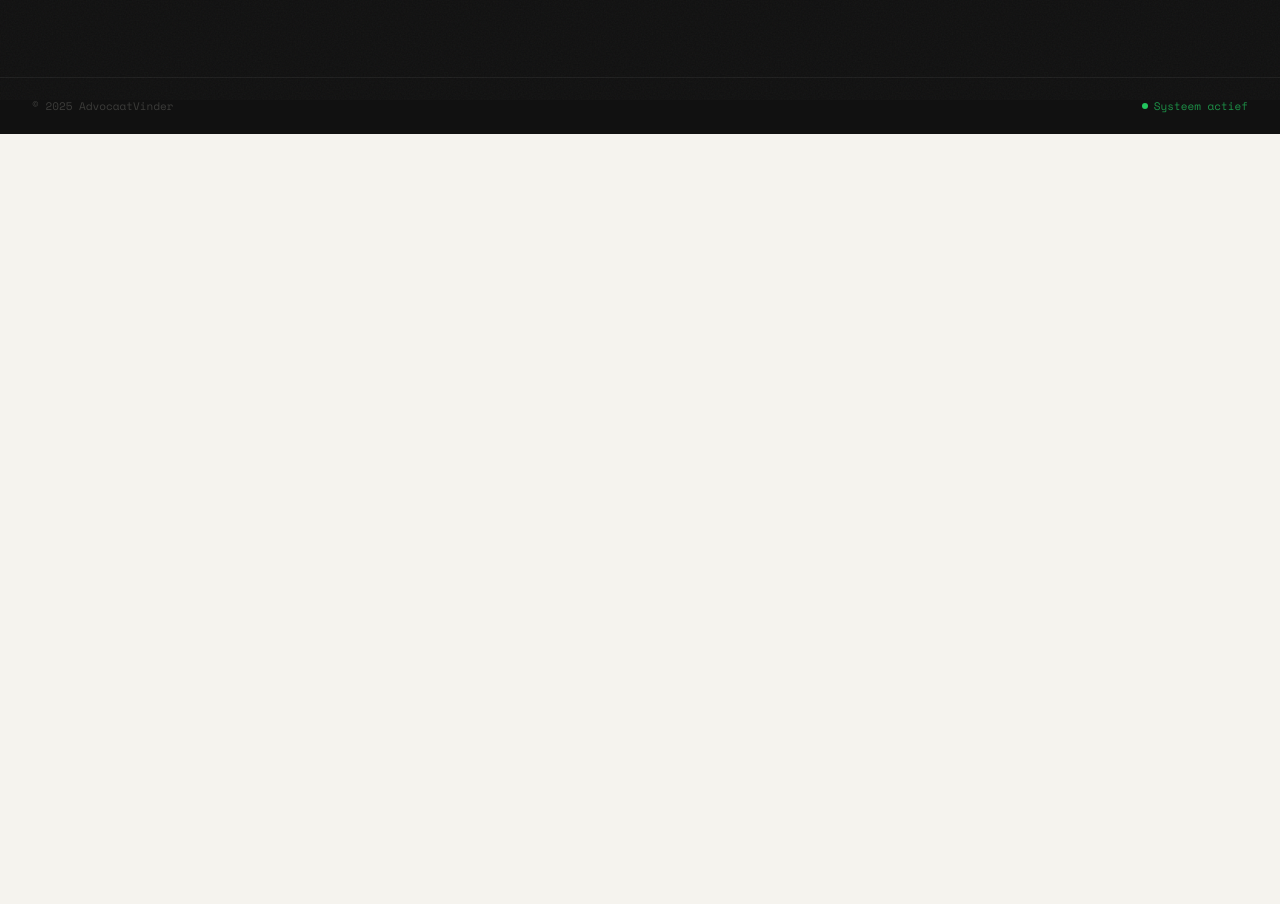
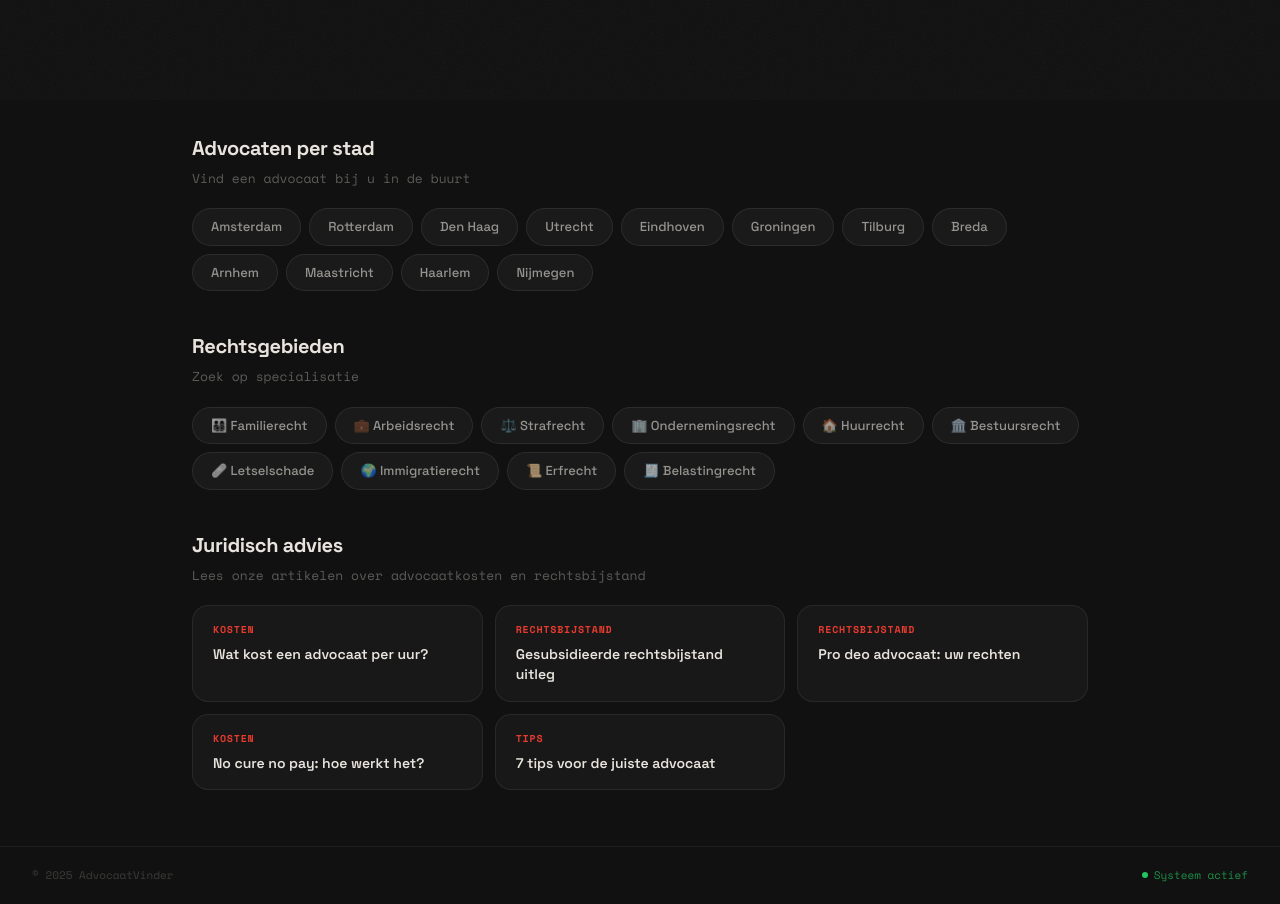
Before and after one commit to ibrahimkotaesh-maker/advocatenhub, a Next.js app: page / in a window 1280 px wide. Shown: the part 700-1604 px from the top of the page. Before the commit the page ends 834 px from the top, so only its background shows below. Built offline with nearby package versions, Linux system fonts and the light colour scheme.

Commit message:
Internal linking: city, specialty, blog sections on homepage + nav

```diff
--- a/app/page.tsx
+++ b/app/page.tsx
@@ -85,6 +85,7 @@ export default function HomePage() {
         <span style={{ fontWeight: 800, fontSize: 18, color: '#E8E4DD', letterSpacing: '-0.02em' }}>AdvocaatVinder</span>
         <nav style={{ marginLeft: 'auto', display: 'flex', gap: 24, alignItems: 'center' }}>
           <Link href="/advocaten" style={{ color: 'rgba(232,228,221,0.5)', textDecoration: 'none', fontSize: 13, fontFamily: "var(--font-space-mono)" }}>Advocaten</Link>
+          <Link href="/blog" style={{ color: 'rgba(232,228,221,0.5)', textDecoration: 'none', fontSize: 13, fontFamily: "var(--font-space-mono)" }}>Blog</Link>
         </nav>
       </header>
 
@@ -131,6 +132,90 @@ export default function HomePage() {
         </div>
       </main>
 
+      {/* ── Popular Cities ── */}
+      <section style={{ padding: '56px 32px 0', maxWidth: 960, margin: '0 auto', width: '100%' }}>
+        <h2 style={{ margin: '0 0 6px', fontSize: 20, fontWeight: 700, color: '#E8E4DD', letterSpacing: '-0.02em' }}>Advocaten per stad</h2>
+        <p style={{ margin: '0 0 20px', fontSize: 13, color: 'rgba(232,228,221,0.35)', fontFamily: "var(--font-space-mono)" }}>Vind een advocaat bij u in de buurt</p>
+        <div style={{ display: 'flex', flexWrap: 'wrap', gap: 8 }}>
+          {[
+            { slug: 'amsterdam', name: 'Amsterdam' },
+            { slug: 'rotterdam', name: 'Rotterdam' },
+            { slug: 'den-haag', name: 'Den Haag' },
+            { slug: 'utrecht', name: 'Utrecht' },
+            { slug: 'eindhoven', name: 'Eindhoven' },
+            { slug: 'groningen', name: 'Groningen' },
+            { slug: 'tilburg', name: 'Tilburg' },
+            { slug: 'breda', name: 'Breda' },
+            { slug: 'arnhem', name: 'Arnhem' },
+            { slug: 'maastricht', name: 'Maastricht' },
+            { slug: 'haarlem', name: 'Haarlem' },
+            { slug: 'nijmegen', name: 'Nijmegen' },
+          ].map(c => (
+            <Link key={c.slug} href={`/advocaten/${c.slug}`} style={{
+              background: 'rgba(255,255,255,0.04)', border: '1px solid rgba(255,255,255,0.08)',
+              borderRadius: 100, padding: '8px 18px', fontSize: 13,
+              textDecoration: 'none', color: 'rgba(232,228,221,0.6)', fontWeight: 500,
+              transition: 'all 0.15s',
+            }}>
+              {c.name}
+            </Link>
+          ))}
+        </div>
+      </section>
+
+      {/* ── Popular Specialties ── */}
+      <section style={{ padding: '40px 32px 0', maxWidth: 960, margin: '0 auto', width: '100%' }}>
+        <h2 style={{ margin: '0 0 6px', fontSize: 20, fontWeight: 700, color: '#E8E4DD', letterSpacing: '-0.02em' }}>Rechtsgebieden</h2>
+        <p style={{ margin: '0 0 20px', fontSize: 13, color: 'rgba(232,228,221,0.35)', fontFamily: "var(--font-space-mono)" }}>Zoek op specialisatie</p>
+        <div style={{ display: 'flex', flexWrap: 'wrap', gap: 8 }}>
+          {[
+            { slug: 'familierecht', name: 'Familierecht', icon: '👨‍👩‍👧‍👦' },
+            { slug: 'arbeidsrecht', name: 'Arbeidsrecht', icon: '💼' },
+            { slug: 'strafrecht', name: 'Strafrecht', icon: '⚖️' },
+            { slug: 'ondernemingsrecht', name: 'Ondernemingsrecht', icon: '🏢' },
+            { slug: 'huurrecht', name: 'Huurrecht', icon: '🏠' },
+            { slug: 'bestuursrecht', name: 'Bestuursrecht', icon: '🏛️' },
+            { slug: 'letselschaderecht', name: 'Letselschade', icon: '🩹' },
+            { slug: 'immigratierecht', name: 'Immigratierecht', icon: '🌍' },
+            { slug: 'erfrecht', name: 'Erfrecht', icon: '📜' },
+            { slug: 'belastingrecht', name: 'Belastingrecht', icon: '🧾' },
+          ].map(s => (
+            <Link key={s.slug} href={`/advocaten/rechtsgebied/${s.slug}`} style={{
+              background: 'rgba(255,255,255,0.04)', border: '1px solid rgba(255,255,255,0.08)',
+              borderRadius: 100, padding: '8px 18px', fontSize: 13,
+              textDecoration: 'none', color: 'rgba(232,228,221,0.6)', fontWeight: 500,
+              transition: 'all 0.15s',
+            }}>
+              {s.icon} {s.name}
+            </Link>
+          ))}
+        </div>
+      </section>
+
+      {/* ── Blog Preview ── */}
+      <section style={{ padding: '40px 32px 56px', maxWidth: 960, margin: '0 auto', width: '100%' }}>
+        <h2 style={{ margin: '0 0 6px', fontSize: 20, fontWeight: 700, color: '#E8E4DD', letterSpacing: '-0.02em' }}>Juridisch advies</h2>
+        <p style={{ margin: '0 0 20px', fontSize: 13, color: 'rgba(232,228,221,0.35)', fontFamily: "var(--font-space-mono)" }}>Lees onze artikelen over advocaatkosten en rechtsbijstand</p>
+        <div style={{ display: 'grid', gridTemplateColumns: 'repeat(auto-fill, minmax(280px, 1fr))', gap: 12 }}>
+          {[
+            { slug: 'wat-kost-een-advocaat', title: 'Wat kost een advocaat per uur?', tag: 'Kosten' },
+            { slug: 'gesubsidieerde-rechtsbijstand', title: 'Gesubsidieerde rechtsbijstand uitleg', tag: 'Rechtsbijstand' },
+            { slug: 'pro-deo-advocaat', title: 'Pro deo advocaat: uw rechten', tag: 'Rechtsbijstand' },
+            { slug: 'no-cure-no-pay-advocaat', title: 'No cure no pay: hoe werkt het?', tag: 'Kosten' },
+            { slug: 'advocaat-kiezen-tips', title: '7 tips voor de juiste advocaat', tag: 'Tips' },
+          ].map(a => (
+            <Link key={a.slug} href={`/blog/${a.slug}`} style={{
+              background: 'rgba(255,255,255,0.03)', border: '1px solid rgba(255,255,255,0.07)',
+              borderRadius: 16, padding: '16px 20px', textDecoration: 'none',
+              display: 'flex', flexDirection: 'column', gap: 8, transition: 'all 0.15s',
+            }}>
+              <span style={{ fontSize: 10, fontFamily: "var(--font-space-mono)", color: '#E63B2E', fontWeight: 700, textTransform: 'uppercase', letterSpacing: '0.08em' }}>{a.tag}</span>
+              <span style={{ fontSize: 14, fontWeight: 600, color: '#E8E4DD', lineHeight: 1.4 }}>{a.title}</span>
+            </Link>
+          ))}
+        </div>
+      </section>
+
       {/* ── Footer ── */}
       <footer style={{ borderTop: '1px solid rgba(255,255,255,0.06)', padding: '20px 32px', display: 'flex', alignItems: 'center', justifyContent: 'space-between', flexWrap: 'wrap', gap: 8 }}>
         <span style={{ fontFamily: "var(--font-space-mono)", fontSize: 11, color: 'rgba(232,228,221,0.2)' }}>
```
